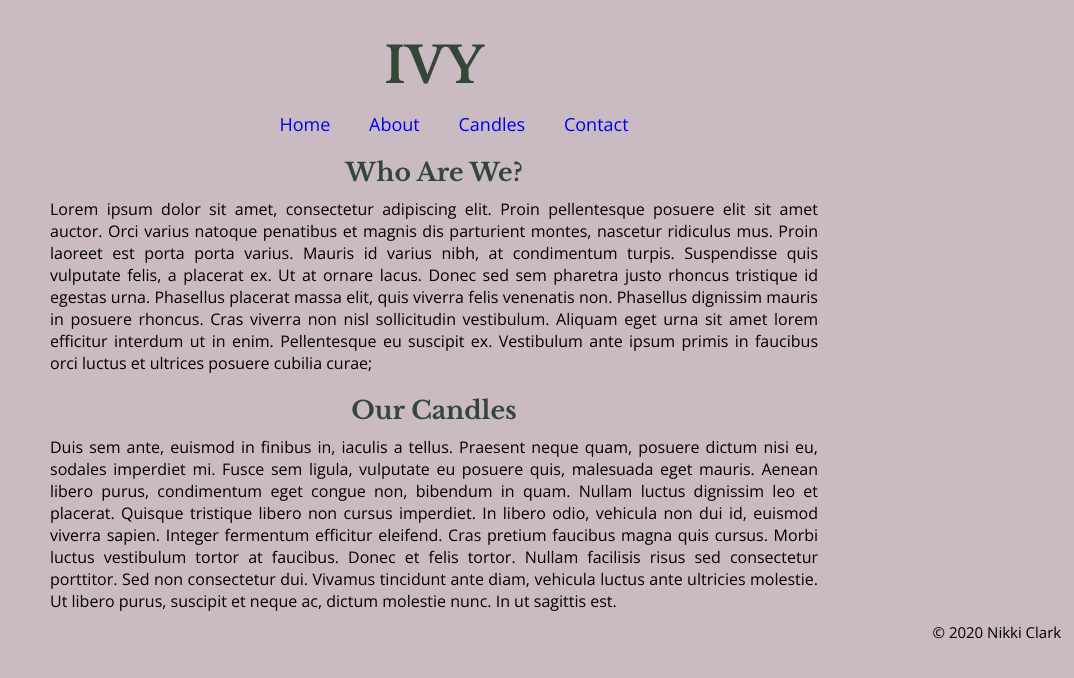
After one commit to naclark05/djcandle, a Django app: page /candleapp/about/ in a window 1280 px wide. The commit adds this page. Shown: the top 678 px of the page, without its empty margins (206-1280 px from the left). Run offline with Django 3.2, Linux system fonts and the light colour scheme.

Commit message:
all pages

```diff
--- /dev/null
+++ b/candleapp/static/css/about.css
@@ -0,0 +1,15 @@
+h2 {
+	color: #344638;
+	text-align: center;
+	font-family: 'Libre Baskerville', serif;
+	font-size: 25px;
+	margin-bottom: 10px;
+
+}
+
+p {
+	margin: 10px 20% 0px 20%;
+	font-family: 'Open Sans', sans-serif;
+	text-align: justify;
+
+}
--- a/candleapp/static/css/candleapp.css
+++ b/candleapp/static/css/candleapp.css
@@ -73,4 +73,6 @@ body {
 .cr p {
 	float: right;
 	margin-right: 1%;
+	font-family: 'Open Sans', sans-serif;
+	font-size: 15px;
 }
--- /dev/null
+++ b/candleapp/templates/candleapp/about.html
@@ -0,0 +1,14 @@
+{% extends 'candleapp/index.html' %}
+{% load static %}
+
+{% block title %}<title>Ivy - About</title>{% endblock %}
+
+{% block content %}
+<link rel="stylesheet" href="{% static 'css/about.css' %}">
+
+<div class="border">
+<h2>Who Are We?</h2>
+	<p>Lorem ipsum dolor sit amet, consectetur adipiscing elit. Proin pellentesque posuere elit sit amet auctor. Orci varius natoque penatibus et magnis dis parturient montes, nascetur ridiculus mus. Proin laoreet est porta porta varius. Mauris id varius nibh, at condimentum turpis. Suspendisse quis vulputate felis, a placerat ex. Ut at ornare lacus. Donec sed sem pharetra justo rhoncus tristique id egestas urna. Phasellus placerat massa elit, quis viverra felis venenatis non. Phasellus dignissim mauris in posuere rhoncus. Cras viverra non nisl sollicitudin vestibulum. Aliquam eget urna sit amet lorem efficitur interdum ut in enim. Pellentesque eu suscipit ex. Vestibulum ante ipsum primis in faucibus orci luctus et ultrices posuere cubilia curae;</p>
+<h2>Our Candles</h2>
+	<p>Duis sem ante, euismod in finibus in, iaculis a tellus. Praesent neque quam, posuere dictum nisi eu, sodales imperdiet mi. Fusce sem ligula, vulputate eu posuere quis, malesuada eget mauris. Aenean libero purus, condimentum eget congue non, bibendum in quam. Nullam luctus dignissim leo et placerat. Quisque tristique libero non cursus imperdiet. In libero odio, vehicula non dui id, euismod viverra sapien. Integer fermentum efficitur eleifend. Cras pretium faucibus magna quis cursus. Morbi luctus vestibulum tortor at faucibus. Donec et felis tortor. Nullam facilisis risus sed consectetur porttitor. Sed non consectetur dui. Vivamus tincidunt ante diam, vehicula luctus ante ultricies molestie. Ut libero purus, suscipit et neque ac, dictum molestie nunc. In ut sagittis est. </p>
+{% endblock %}
--- a/candleapp/templates/candleapp/index.html
+++ b/candleapp/templates/candleapp/index.html
@@ -1,8 +1,10 @@
 {% load static %}
+
 <!DOCTYPE html>
 <html>
+
 	<head>
-		<title>Ivy - Home</title>
+		{% block title %}<title>Ivy - Home</title>{% endblock %}
 		<link rel="stylesheet" href="{% static 'css/candleapp.css' %}">
 		<link rel="stylesheet" href="https://fonts.googleapis.com/css2?family=Libre+Baskerville:wght@700&display=swap">
 		<link rel="stylesheet" href="https://fonts.googleapis.com/css2?family=Libre+Baskerville:wght@700&family=Open+Sans:wght@300&display=swap">
@@ -16,17 +18,18 @@
 
 			<nav>
 				<ul>
-					<li><a href="">Home</a></li>
-					<li><a href="">About</a></li>
-					<li><a href="">Candles</a></li>
-					<li><a href="">Contact</a></li>
+					<li><a href="/candleapp">Home</a></li>
+					<li><a href="/candleapp/about">About</a></li>
+					<li><a href="/candleapp/shop">Candles</a></li>
+					<li><a href="/candleapp/contact">Contact</a></li>
 				</ul>
 			</nav>
-
+		{% block content %}
 			<div class="container">
 				<img src=https://images.pexels.com/photos/4620805/pexels-photo-4620805.jpeg?auto=compress&cs=tinysrgb&dpr=3&h=750&w=1260 alt="candle">
 				<button class="btn" type="button"><a href="">Shop Now</a></button>
 			</div>
+		{% endblock %}
 
 		</header>
 
@@ -34,7 +37,7 @@
 
 		<footer>
 			<div class="cr">
-				<p>© Nikki Clark</p>
+				<p>© 2020 Nikki Clark</p>
 			</div>
 
 		</footer>
--- a/candleapp/urls.py
+++ b/candleapp/urls.py
@@ -5,4 +5,7 @@ from . import views
 
 urlpatterns = [
 	path('', views.index, name='index'),
+	path('about/', views.about, name='about'),
+	path('shop/', views.shop, name='shop'),
+	path('contact/', views.contact, name='contact')
 ]
--- a/candleapp/views.py
+++ b/candleapp/views.py
@@ -7,3 +7,12 @@ from django.template import loader
 
 def index(request):
     return render(request, 'candleapp/index.html')
+
+def about(request):
+	return render(request, 'candleapp/about.html')
+
+def shop(request):
+	return render(request, 'candleapp/shop.html')
+
+def contact(request):
+	return render(request, 'candleapp/contact.html')
```
Also changed, not shown: candleapp/templates/candleapp/contact.html (added, +8 -0 lines), candleapp/templates/candleapp/shop.html (added, +8 -0 lines), candleapp/static/css/contact.css (added), candleapp/static/css/shop.css (added).
